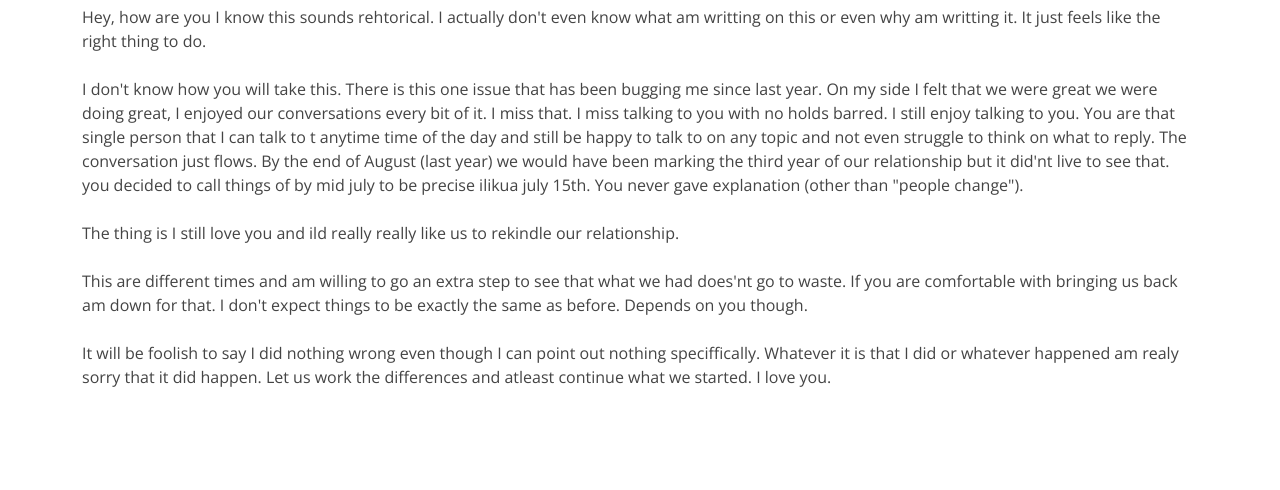
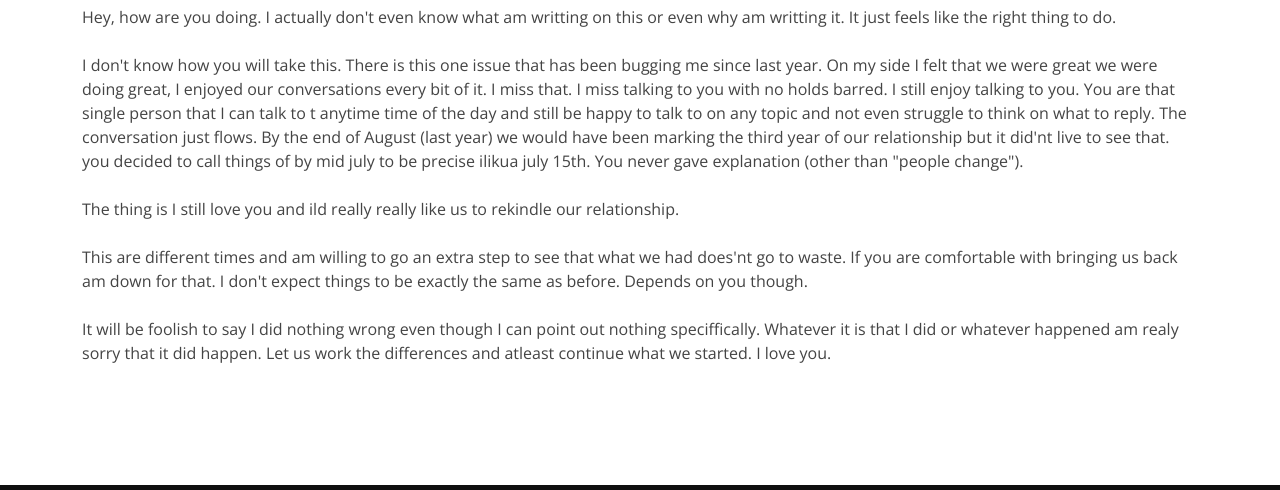
Before and after one commit to dicksonndu/ngo, a plain HTML site: page index.html in a window 1280 px wide. Shown: the part 310-800 px from the top of the page. Drawn offline with nearby package versions, Linux system fonts and the light colour scheme.

Commit message:
Update index.html

```diff
--- a/index.html
+++ b/index.html
@@ -69,7 +69,7 @@
       <div class="container">
         <p>
           <h2>Am Not Sure What to Name This</h2>
-          Hey, how are you I know this sounds rehtorical. I actually don't even know what am writting on this
+          Hey, how are you doing. I actually don't even know what am writting on this
           or even why am writting it. It just feels like the right thing to do.<br>
 
           <br>
```
